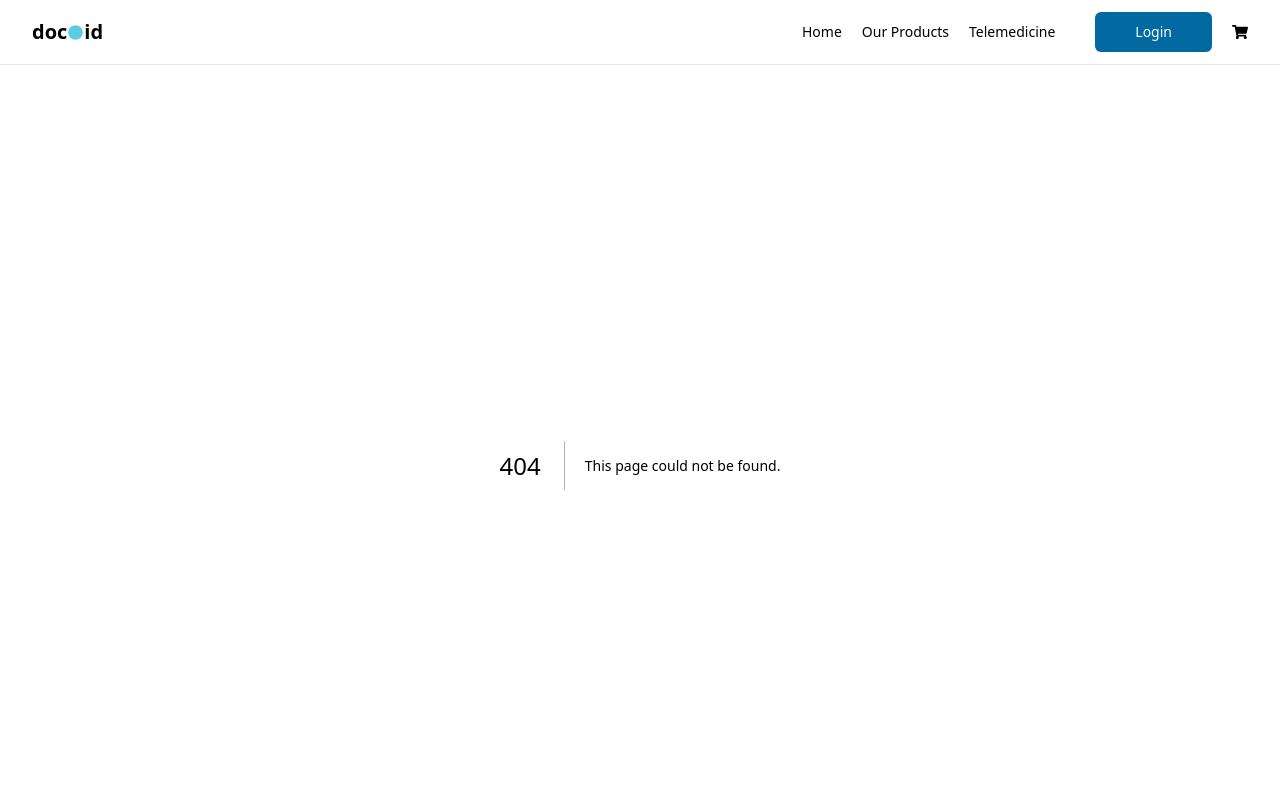
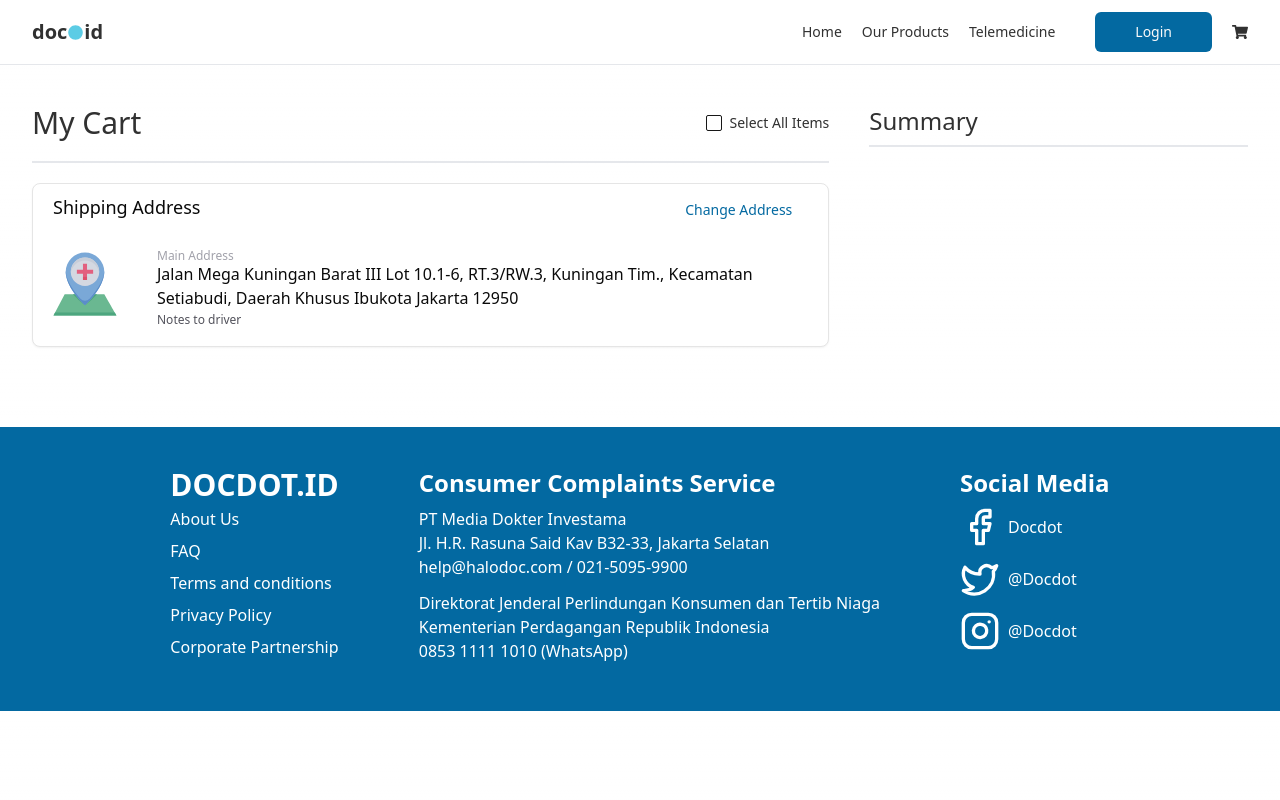
Before and after one commit to nisrinous/docdotid, a Next.js app: page /mycart in a window 1280 px wide. Before the commit this address had no page. Shown: the top 800 px of the page. Built offline with nearby package versions, Linux system fonts and the light colour scheme.

Commit message:
feat: add cart page with address

```diff
--- a/package.json
+++ b/package.json
@@ -10,6 +10,7 @@
   },
   "dependencies": {
     "@hookform/resolvers": "^3.3.3",
+    "@radix-ui/react-checkbox": "^1.0.4",
     "@radix-ui/react-dropdown-menu": "^2.0.6",
     "@radix-ui/react-label": "^2.0.2",
     "@radix-ui/react-scroll-area": "^1.0.5",
--- /dev/null
+++ b/src/components/ui/checkbox.tsx
@@ -0,0 +1,28 @@
+import * as React from "react"
+import * as CheckboxPrimitive from "@radix-ui/react-checkbox"
+import { Check } from "lucide-react"
+
+import { cn } from "@/lib/utils"
+
+const Checkbox = React.forwardRef<
+  React.ElementRef<typeof CheckboxPrimitive.Root>,
+  React.ComponentPropsWithoutRef<typeof CheckboxPrimitive.Root>
+>(({ className, ...props }, ref) => (
+  <CheckboxPrimitive.Root
+    ref={ref}
+    className={cn(
+      "peer h-4 w-4 shrink-0 rounded-sm border border-neutral-200 border-neutral-900 ring-offset-white focus-visible:outline-none focus-visible:ring-2 focus-visible:ring-neutral-950 focus-visible:ring-offset-2 disabled:cursor-not-allowed disabled:opacity-50 data-[state=checked]:bg-neutral-900 data-[state=checked]:text-neutral-50 dark:border-neutral-800 dark:border-neutral-50 dark:ring-offset-neutral-950 dark:focus-visible:ring-neutral-300 dark:data-[state=checked]:bg-neutral-50 dark:data-[state=checked]:text-neutral-900",
+      className
+    )}
+    {...props}
+  >
+    <CheckboxPrimitive.Indicator
+      className={cn("flex items-center justify-center text-current")}
+    >
+      <Check className="h-4 w-4" />
+    </CheckboxPrimitive.Indicator>
+  </CheckboxPrimitive.Root>
+))
+Checkbox.displayName = CheckboxPrimitive.Root.displayName
+
+export { Checkbox }
--- /dev/null
+++ b/src/pages/mycart/index.tsx
@@ -0,0 +1,62 @@
+import { Button } from "@/components/ui/button";
+import {
+  Card,
+  CardContent,
+  CardFooter,
+  CardHeader,
+} from "@/components/ui/card";
+import { Checkbox } from "@/components/ui/checkbox";
+
+export default function MyCart() {
+  return (
+    <>
+      <div className="container my-10 grid grid-cols-3 grid-rows-1 gap-10 pb-5">
+        <div className="col-span-2 flex flex-col">
+          <div className="flex flex-row justify-between gap-4 border-b-2 pb-5">
+            <h3 className="scroll-m-20 text-2xl md:text-3xl">My Cart</h3>
+            <div className="flex items-center space-x-2 ">
+              <Checkbox id="terms" />
+              <label className="text-sm leading-none peer-disabled:cursor-not-allowed peer-disabled:opacity-70">
+                Select All Items
+              </label>
+            </div>
+          </div>
+          <div className="py-5">
+            <Card className="px-5 pb-5 w-full flex flex-col justify-start items-start gap-3">
+              <CardHeader className="p-0 w-full flex flex-row items-center justify-between">
+                <h3 className="text-lg">Shipping Address</h3>
+                <Button variant="link" className="text-sky-700">
+                  Change Address
+                </Button>
+              </CardHeader>
+              <CardContent className="p-0 flex flex-row justify-start items-center gap-10 w-full">
+                <img src="Place Holder.svg" className="h-16 w-16 p-0"></img>
+
+                <div className="flex flex-col justify-center items-start">
+                  <p className="text-zinc-400 leading-none text-xs mt-2">
+                    Main Address
+                  </p>
+                  <p className="text-left">
+                    Jalan Mega Kuningan Barat III Lot 10.1-6, RT.3/RW.3,
+                    Kuningan Tim., Kecamatan Setiabudi, Daerah Khusus Ibukota
+                    Jakarta 12950
+                  </p>
+
+                  <p className="text-zinc-600 leading-none text-xs mt-1">
+                    Notes to driver
+                  </p>
+                </div>
+              </CardContent>
+            </Card>
+          </div>
+          <p></p>
+        </div>
+        <div className="col-span-1">
+          <h3 className="scroll-m-20 text-xl md:text-2xl border-b-2 pb-2">
+            Summary
+          </h3>
+        </div>
+      </div>
+    </>
+  );
+}
```
Also changed, not shown: public/Place Holder.svg (added), 1 other file (tests, documents, lock files or other folders).
